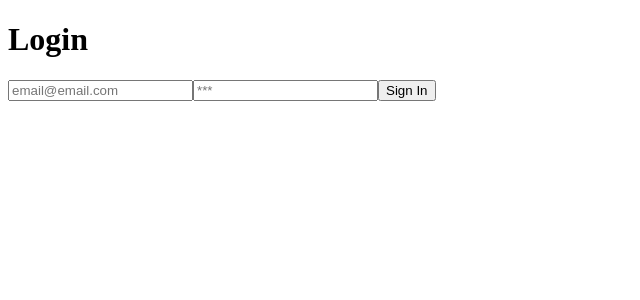
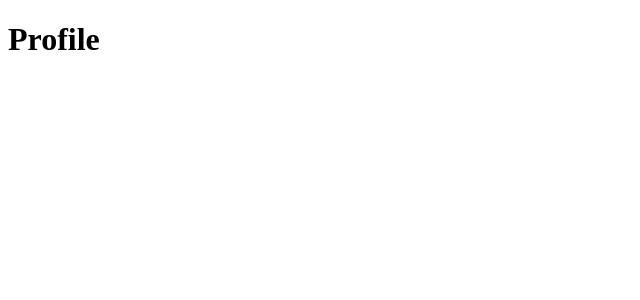
Before and after one commit to fl0rchus/basic-auth-app, a React (Vite) app in the folder client/: page /profile in a window 1280 px wide. Shown: the top 300 px of the page, without its empty margins (0-640 px from the left). Built offline with nearby package versions, Linux system fonts and the light colour scheme.

Commit message:
react-router-dom install, created new routes

```diff
--- a/client/package.json
+++ b/client/package.json
@@ -12,6 +12,7 @@
     "axios": "^1.2.3",
     "react": "^18.2.0",
     "react-dom": "^18.2.0",
+    "react-router-dom": "^6.7.0",
     "zustand": "^4.3.2"
   },
   "devDependencies": {
--- a/client/src/App.tsx
+++ b/client/src/App.tsx
@@ -1,7 +1,16 @@
+import { BrowserRouter, Routes, Route } from "react-router-dom";
 import Login from "./pages/Login";
+import Profile from "./pages/Profile";
 
 const App = () => {
-  return <Login />;
+  return (
+    <BrowserRouter>
+      <Routes>
+        <Route path="/login" element={<Login />} />
+        <Route path="/profile" element={<Profile />} />
+      </Routes>
+    </BrowserRouter>
+  );
 };
 
 export default App;
--- a/client/src/pages/Login.tsx
+++ b/client/src/pages/Login.tsx
@@ -1,9 +1,11 @@
 import React from "react";
 import { loginRequest, profileRequest } from "../api/auth";
 import { useAuthStore } from "../store/auth";
+import { useNavigate } from "react-router-dom";
 
 const Login = () => {
   const { setToken, setProfile } = useAuthStore();
+  const navigate = useNavigate();
 
   const handleSubmit = async (e: React.FormEvent<HTMLFormElement>) => {
     e.preventDefault();
@@ -15,6 +17,8 @@ const Login = () => {
 
     const resProfile = await profileRequest();
     setProfile(resProfile.data.profile);
+
+    navigate("/profile");
   };
 
   return (
--- /dev/null
+++ b/client/src/pages/Profile.tsx
@@ -0,0 +1,11 @@
+import React from "react";
+
+const Profile = () => {
+  return (
+    <div>
+      <h1>Profile</h1>
+    </div>
+  );
+};
+
+export default Profile;
```
Also changed, not shown: 1 other file (tests, documents, lock files or other folders).
